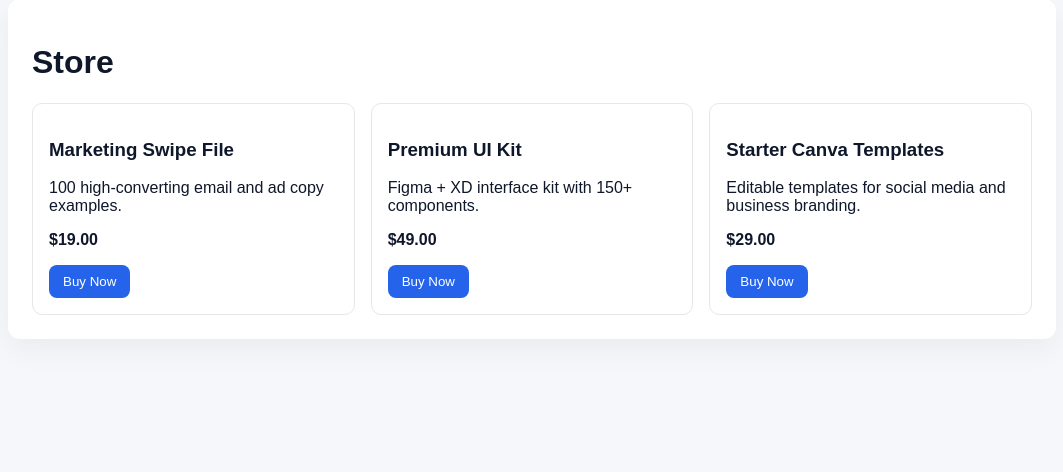
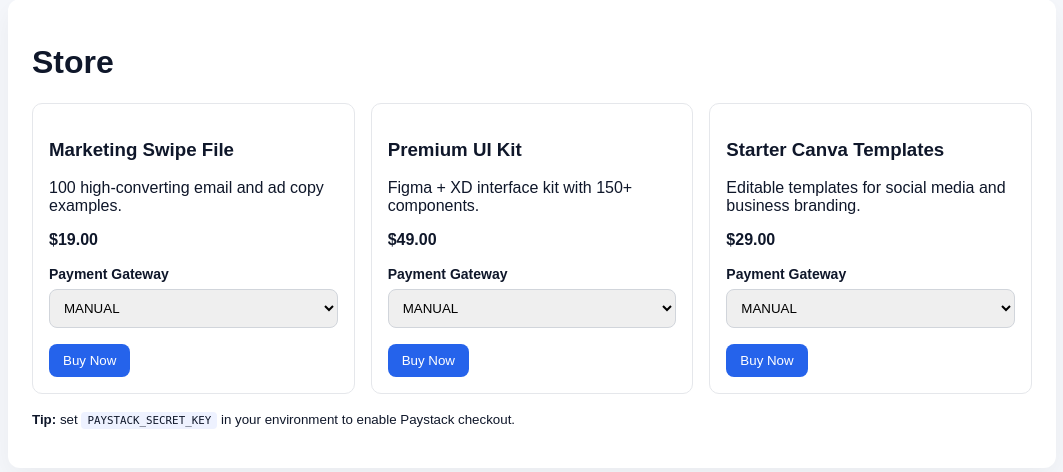
Before and after one commit to purplesun0x/purplesun0x, a PHP site: page /store.php in a window 1280 px wide. Shown: the part 67-539 px from the top of the page, without its empty margins (108-1171 px from the left). Run offline with PHP 8.4, Linux system fonts and the light colour scheme.

Commit message:
Add Paystack checkout flow and pluggable payment gateways

```diff
--- a/dashboard.php
+++ b/dashboard.php
@@ -37,19 +37,20 @@ renderHeader('User Dashboard', $user);
 <h2 class="mt-2">Purchased Products</h2>
 <table>
     <thead>
-    <tr><th>Product</th><th>Amount</th><th>Date</th><th>Download</th></tr>
+    <tr><th>Product</th><th>Amount</th><th>Gateway</th><th>Date</th><th>Download</th></tr>
     </thead>
     <tbody>
     <?php foreach ($orders as $order): ?>
         <tr>
             <td><?php echo htmlspecialchars($order['title']); ?></td>
             <td>$<?php echo number_format((float)$order['amount'], 2); ?></td>
+            <td><?php echo strtoupper(htmlspecialchars($order['payment_provider'] ?? 'manual')); ?></td>
             <td><?php echo htmlspecialchars(date('Y-m-d', strtotime($order['created_at']))); ?></td>
             <td><a class="btn btn-secondary" href="<?php echo htmlspecialchars($order['file_url']); ?>">Download</a></td>
         </tr>
     <?php endforeach; ?>
     <?php if (count($orders) === 0): ?>
-        <tr><td colspan="4">No purchases yet.</td></tr>
+        <tr><td colspan="5">No purchases yet.</td></tr>
     <?php endif; ?>
     </tbody>
 </table>
--- a/init.php
+++ b/init.php
@@ -33,6 +33,8 @@ function runMigrations(PDO $db): void
         user_id INTEGER NOT NULL,
         product_id INTEGER NOT NULL,
         amount REAL NOT NULL,
+        payment_provider TEXT NOT NULL DEFAULT 'manual',
+        payment_reference TEXT NOT NULL DEFAULT '',
         created_at TEXT NOT NULL,
         FOREIGN KEY(user_id) REFERENCES users(id),
         FOREIGN KEY(product_id) REFERENCES products(id)
@@ -49,6 +51,23 @@ function runMigrations(PDO $db): void
         FOREIGN KEY(buyer_id) REFERENCES users(id),
         FOREIGN KEY(order_id) REFERENCES orders(id)
     )");
+
+    $db->exec("CREATE TABLE IF NOT EXISTS checkout_sessions (
+        id INTEGER PRIMARY KEY AUTOINCREMENT,
+        session_token TEXT NOT NULL UNIQUE,
+        user_id INTEGER NOT NULL,
+        product_id INTEGER NOT NULL,
+        gateway TEXT NOT NULL,
+        gateway_reference TEXT,
+        status TEXT NOT NULL DEFAULT 'pending',
+        created_at TEXT NOT NULL,
+        completed_at TEXT,
+        FOREIGN KEY(user_id) REFERENCES users(id),
+        FOREIGN KEY(product_id) REFERENCES products(id)
+    )");
+
+    ensureColumn($db, 'orders', 'payment_provider', "TEXT NOT NULL DEFAULT 'manual'");
+    ensureColumn($db, 'orders', 'payment_reference', "TEXT NOT NULL DEFAULT ''");
 
     $adminStmt = $db->prepare('SELECT COUNT(*) FROM users WHERE role = :role');
     $adminStmt->execute([':role' => 'admin']);
@@ -85,9 +104,27 @@ function runMigrations(PDO $db): void
     }
 }
 
+function ensureColumn(PDO $db, string $table, string $column, string $definition): void
+{
+    $stmt = $db->query('PRAGMA table_info(' . $table . ')');
+    $columns = $stmt->fetchAll(PDO::FETCH_ASSOC);
+    foreach ($columns as $row) {
+        if (($row['name'] ?? '') === $column) {
+            return;
+        }
+    }
+
+    $db->exec('ALTER TABLE ' . $table . ' ADD COLUMN ' . $column . ' ' . $definition);
+}
+
 function createReferralCode(): string
 {
     return strtoupper(bin2hex(random_bytes(4)));
+}
+
+function createSessionToken(): string
+{
+    return bin2hex(random_bytes(24));
 }
 
 function currentUser(PDO $db): ?array
@@ -112,6 +149,14 @@ function redirectTo(string $path): void
 {
     header('Location: ' . $path);
     exit;
+}
+
+function appUrl(string $path = ''): string
+{
+    $scheme = (!empty($_SERVER['HTTPS']) && $_SERVER['HTTPS'] !== 'off') ? 'https' : 'http';
+    $host = $_SERVER['HTTP_HOST'] ?? 'localhost:8000';
+
+    return $scheme . '://' . $host . $path;
 }
 
 function requireLogin(PDO $db): array
@@ -148,4 +193,35 @@ function flash(string $key): ?string
     return $value;
 }
 
+function completeOrderAndCommissions(PDO $db, array $user, array $product, string $gateway, string $reference): void
+{
+    $orderInsert = $db->prepare('INSERT INTO orders (user_id, product_id, amount, payment_provider, payment_reference, created_at) VALUES (:user_id, :product_id, :amount, :payment_provider, :payment_reference, :created_at)');
+    $orderInsert->execute([
+        ':user_id' => $user['id'],
+        ':product_id' => $product['id'],
+        ':amount' => $product['price'],
+        ':payment_provider' => $gateway,
+        ':payment_reference' => $reference,
+        ':created_at' => date('c'),
+    ]);
+
+    $orderId = (int)$db->lastInsertId();
+
+    if (!empty($user['referred_by'])) {
+        $commission = round((float)$product['price'] * 0.10, 2);
+
+        $db->prepare('UPDATE users SET referral_earnings = referral_earnings + :amount WHERE id = :id')
+            ->execute([':amount' => $commission, ':id' => $user['referred_by']]);
+
+        $db->prepare('INSERT INTO referral_commissions (referrer_id, buyer_id, order_id, commission_amount, created_at) VALUES (:referrer_id, :buyer_id, :order_id, :commission_amount, :created_at)')
+            ->execute([
+                ':referrer_id' => $user['referred_by'],
+                ':buyer_id' => $user['id'],
+                ':order_id' => $orderId,
+                ':commission_amount' => $commission,
+                ':created_at' => date('c'),
+            ]);
+    }
+}
+
 runMigrations($db);
--- a/layout.php
+++ b/layout.php
@@ -23,7 +23,7 @@ function renderHeader(string $title, ?array $user = null): void
             .btn-danger { background: #b91c1c; }
             .mt-1 { margin-top: 8px; }
             .mt-2 { margin-top: 16px; }
-            input, textarea { width: 100%; padding: 10px; border-radius: 8px; border: 1px solid #d1d5db; margin-top: 6px; }
+            input, textarea, select { width: 100%; padding: 10px; border-radius: 8px; border: 1px solid #d1d5db; margin-top: 6px; }
             label { font-weight: bold; font-size: 14px; }
             table { width: 100%; border-collapse: collapse; margin-top: 12px; }
             th, td { padding: 10px; border-bottom: 1px solid #e5e7eb; text-align: left; }
--- /dev/null
+++ b/payments/GatewayFactory.php
@@ -0,0 +1,21 @@
+<?php
+require_once __DIR__ . '/ManualGateway.php';
+require_once __DIR__ . '/PaystackGateway.php';
+
+function availableGatewayKeys(): array
+{
+    $keys = ['manual'];
+    if ((string)getenv('PAYSTACK_SECRET_KEY') !== '') {
+        $keys[] = 'paystack';
+    }
+
+    return $keys;
+}
+
+function makeGateway(string $key): PaymentGatewayInterface
+{
+    return match ($key) {
+        'paystack' => new PaystackGateway((string)getenv('PAYSTACK_SECRET_KEY')),
+        default => new ManualGateway(),
+    };
+}
--- /dev/null
+++ b/payments/ManualGateway.php
@@ -0,0 +1,27 @@
+<?php
+require_once __DIR__ . '/PaymentGatewayInterface.php';
+
+class ManualGateway implements PaymentGatewayInterface
+{
+    public function key(): string
+    {
+        return 'manual';
+    }
+
+    public function initialize(array $payload): array
+    {
+        return [
+            'ok' => true,
+            'reference' => 'MANUAL-' . strtoupper(bin2hex(random_bytes(6))),
+        ];
+    }
+
+    public function verify(string $reference): array
+    {
+        return [
+            'ok' => true,
+            'reference' => $reference,
+            'raw' => ['manual' => true],
+        ];
+    }
+}
--- /dev/null
+++ b/payments/PaymentGatewayInterface.php
@@ -0,0 +1,17 @@
+<?php
+
+interface PaymentGatewayInterface
+{
+    public function key(): string;
+
+    /**
+     * @param array{email:string,amount:float,session_token:string,callback_url:string} $payload
+     * @return array{ok:bool,redirect_url?:string,error?:string,reference?:string,raw?:array}
+     */
+    public function initialize(array $payload): array;
+
+    /**
+     * @return array{ok:bool,error?:string,reference?:string,raw?:array}
+     */
+    public function verify(string $reference): array;
+}
--- /dev/null
+++ b/payments/PaystackGateway.php
@@ -0,0 +1,117 @@
+<?php
+require_once __DIR__ . '/PaymentGatewayInterface.php';
+
+class PaystackGateway implements PaymentGatewayInterface
+{
+    public function __construct(private string $secretKey)
+    {
+    }
+
+    public function key(): string
+    {
+        return 'paystack';
+    }
+
+    public function initialize(array $payload): array
+    {
+        if ($this->secretKey === '') {
+            return ['ok' => false, 'error' => 'Missing PAYSTACK_SECRET_KEY environment variable.'];
+        }
+
+        $amountKobo = (int)round($payload['amount'] * 100);
+
+        $requestBody = [
+            'email' => $payload['email'],
+            'amount' => $amountKobo,
+            'currency' => 'NGN',
+            'callback_url' => $payload['callback_url'],
+            'metadata' => [
+                'session_token' => $payload['session_token'],
+            ],
+        ];
+
+        $response = $this->sendRequest('POST', 'https://api.paystack.co/transaction/initialize', $requestBody);
+        if (!$response['ok']) {
+            return $response;
+        }
+
+        if (empty($response['raw']['status']) || empty($response['raw']['data']['authorization_url']) || empty($response['raw']['data']['reference'])) {
+            return ['ok' => false, 'error' => 'Invalid initialize response from Paystack.', 'raw' => $response['raw']];
+        }
+
+        return [
+            'ok' => true,
+            'redirect_url' => $response['raw']['data']['authorization_url'],
+            'reference' => $response['raw']['data']['reference'],
+            'raw' => $response['raw'],
+        ];
+    }
+
+    public function verify(string $reference): array
+    {
+        if ($this->secretKey === '') {
+            return ['ok' => false, 'error' => 'Missing PAYSTACK_SECRET_KEY environment variable.'];
+        }
+
+        $response = $this->sendRequest('GET', 'https://api.paystack.co/transaction/verify/' . rawurlencode($reference));
+        if (!$response['ok']) {
+            return $response;
+        }
+
+        $data = $response['raw']['data'] ?? null;
+        $isSuccess = ($response['raw']['status'] ?? false) === true
+            && is_array($data)
+            && ($data['status'] ?? '') === 'success';
+
+        if (!$isSuccess) {
+            return ['ok' => false, 'error' => 'Paystack transaction is not successful.', 'raw' => $response['raw']];
+        }
+
+        return [
+            'ok' => true,
+            'reference' => $data['reference'] ?? $reference,
+            'raw' => $response['raw'],
+        ];
+    }
+
+    private function sendRequest(string $method, string $url, ?array $body = null): array
+    {
+        $ch = curl_init();
+        $headers = [
+            'Authorization: Bearer ' . $this->secretKey,
+            'Content-Type: application/json',
+        ];
+
+        curl_setopt_array($ch, [
+            CURLOPT_URL => $url,
+            CURLOPT_RETURNTRANSFER => true,
+            CURLOPT_CUSTOMREQUEST => $method,
+            CURLOPT_HTTPHEADER => $headers,
+            CURLOPT_TIMEOUT => 30,
+        ]);
+
+        if ($body !== null) {
+            curl_setopt($ch, CURLOPT_POSTFIELDS, json_encode($body));
+        }
+
+        $rawResponse = curl_exec($ch);
+        $error = curl_error($ch);
+        $httpCode = (int)curl_getinfo($ch, CURLINFO_HTTP_CODE);
+        curl_close($ch);
+
+        if ($rawResponse === false) {
+            return ['ok' => false, 'error' => 'Paystack request failed: ' . $error];
+        }
+
+        $decoded = json_decode($rawResponse, true);
+        if (!is_array($decoded)) {
+            return ['ok' => false, 'error' => 'Could not decode Paystack response JSON.'];
+        }
+
+        if ($httpCode >= 400) {
+            return ['ok' => false, 'error' => 'Paystack returned HTTP ' . $httpCode, 'raw' => $decoded];
+        }
+
+        return ['ok' => true, 'raw' => $decoded];
+    }
+}
--- a/store.php
+++ b/store.php
@@ -1,10 +1,12 @@
 <?php
 require __DIR__ . '/init.php';
 require __DIR__ . '/layout.php';
+require_once __DIR__ . '/payments/GatewayFactory.php';
 
 if ($_SERVER['REQUEST_METHOD'] === 'POST') {
     $user = requireLogin($db);
     $productId = (int)($_POST['product_id'] ?? 0);
+    $gatewayKey = trim($_POST['gateway'] ?? 'manual');
 
     $productStmt = $db->prepare('SELECT * FROM products WHERE id = :id AND active = 1 LIMIT 1');
     $productStmt->execute([':id' => $productId]);
@@ -15,38 +17,58 @@ if ($_SERVER['REQUEST_METHOD'] === 'POST') {
         redirectTo('/store.php');
     }
 
-    $orderInsert = $db->prepare('INSERT INTO orders (user_id, product_id, amount, created_at) VALUES (:user_id, :product_id, :amount, :created_at)');
-    $orderInsert->execute([
+    $gateway = makeGateway($gatewayKey);
+    $sessionToken = createSessionToken();
+
+    $db->prepare('INSERT INTO checkout_sessions (session_token, user_id, product_id, gateway, status, created_at) VALUES (:session_token, :user_id, :product_id, :gateway, :status, :created_at)')
+        ->execute([
+            ':session_token' => $sessionToken,
             ':user_id' => $user['id'],
             ':product_id' => $product['id'],
-        ':amount' => $product['price'],
+            ':gateway' => $gateway->key(),
+            ':status' => 'pending',
             ':created_at' => date('c'),
         ]);
 
-    $orderId = (int)$db->lastInsertId();
+    $callbackUrl = appUrl('/payment_callback.php?gateway=' . rawurlencode($gateway->key()) . '&session=' . rawurlencode($sessionToken));
 
-    if (!empty($user['referred_by'])) {
-        $commission = round((float)$product['price'] * 0.10, 2);
+    $initResponse = $gateway->initialize([
+        'email' => $user['email'],
+        'amount' => (float)$product['price'],
+        'session_token' => $sessionToken,
+        'callback_url' => $callbackUrl,
+    ]);
 
-        $db->prepare('UPDATE users SET referral_earnings = referral_earnings + :amount WHERE id = :id')
-            ->execute([':amount' => $commission, ':id' => $user['referred_by']]);
+    if (!$initResponse['ok']) {
+        $_SESSION['error'] = 'Payment initialization failed: ' . ($initResponse['error'] ?? 'Unknown error');
+        redirectTo('/store.php');
+    }
 
-        $db->prepare('INSERT INTO referral_commissions (referrer_id, buyer_id, order_id, commission_amount, created_at) VALUES (:referrer_id, :buyer_id, :order_id, :commission_amount, :created_at)')
-            ->execute([
-                ':referrer_id' => $user['referred_by'],
-                ':buyer_id' => $user['id'],
-                ':order_id' => $orderId,
-                ':commission_amount' => $commission,
-                ':created_at' => date('c'),
-            ]);
-    }
+    $reference = $initResponse['reference'] ?? '';
+    $db->prepare('UPDATE checkout_sessions SET gateway_reference = :gateway_reference WHERE session_token = :session_token')
+        ->execute([':gateway_reference' => $reference, ':session_token' => $sessionToken]);
+
+    if ($gateway->key() === 'manual') {
+        completeOrderAndCommissions($db, $user, $product, $gateway->key(), $reference);
+
+        $db->prepare("UPDATE checkout_sessions SET status = 'completed', completed_at = :completed_at WHERE session_token = :session_token")
+            ->execute([':completed_at' => date('c'), ':session_token' => $sessionToken]);
 
         $_SESSION['success'] = 'Purchase completed. Product added to your dashboard.';
         redirectTo('/dashboard.php');
     }
 
+    if (!empty($initResponse['redirect_url'])) {
+        redirectTo($initResponse['redirect_url']);
+    }
+
+    $_SESSION['error'] = 'No redirect URL returned from gateway.';
+    redirectTo('/store.php');
+}
+
 $current = currentUser($db);
 $products = $db->query('SELECT * FROM products WHERE active = 1 ORDER BY id DESC')->fetchAll(PDO::FETCH_ASSOC);
+$availableGateways = availableGatewayKeys();
 
 renderHeader('Store', $current);
 ?>
@@ -61,9 +83,18 @@ renderHeader('Store', $current);
             <p><strong>$<?php echo number_format((float)$product['price'], 2); ?></strong></p>
             <form method="post">
                 <input type="hidden" name="product_id" value="<?php echo (int)$product['id']; ?>">
-                <button class="btn" type="submit">Buy Now</button>
+                <label>Payment Gateway
+                    <select name="gateway" required>
+                        <?php foreach ($availableGateways as $key): ?>
+                            <option value="<?php echo htmlspecialchars($key); ?>"><?php echo strtoupper(htmlspecialchars($key)); ?></option>
+                        <?php endforeach; ?>
+                    </select>
+                </label>
+                <button class="btn mt-2" type="submit">Buy Now</button>
             </form>
         </div>
     <?php endforeach; ?>
 </div>
+
+<p class="mt-2"><small><strong>Tip:</strong> set <code>PAYSTACK_SECRET_KEY</code> in your environment to enable Paystack checkout.</small></p>
 <?php renderFooter(); ?>
```
Also changed, not shown: payment_callback.php (added, +69 -0 lines), README.md. Lines whose indentation alone changed are shown as unchanged.
